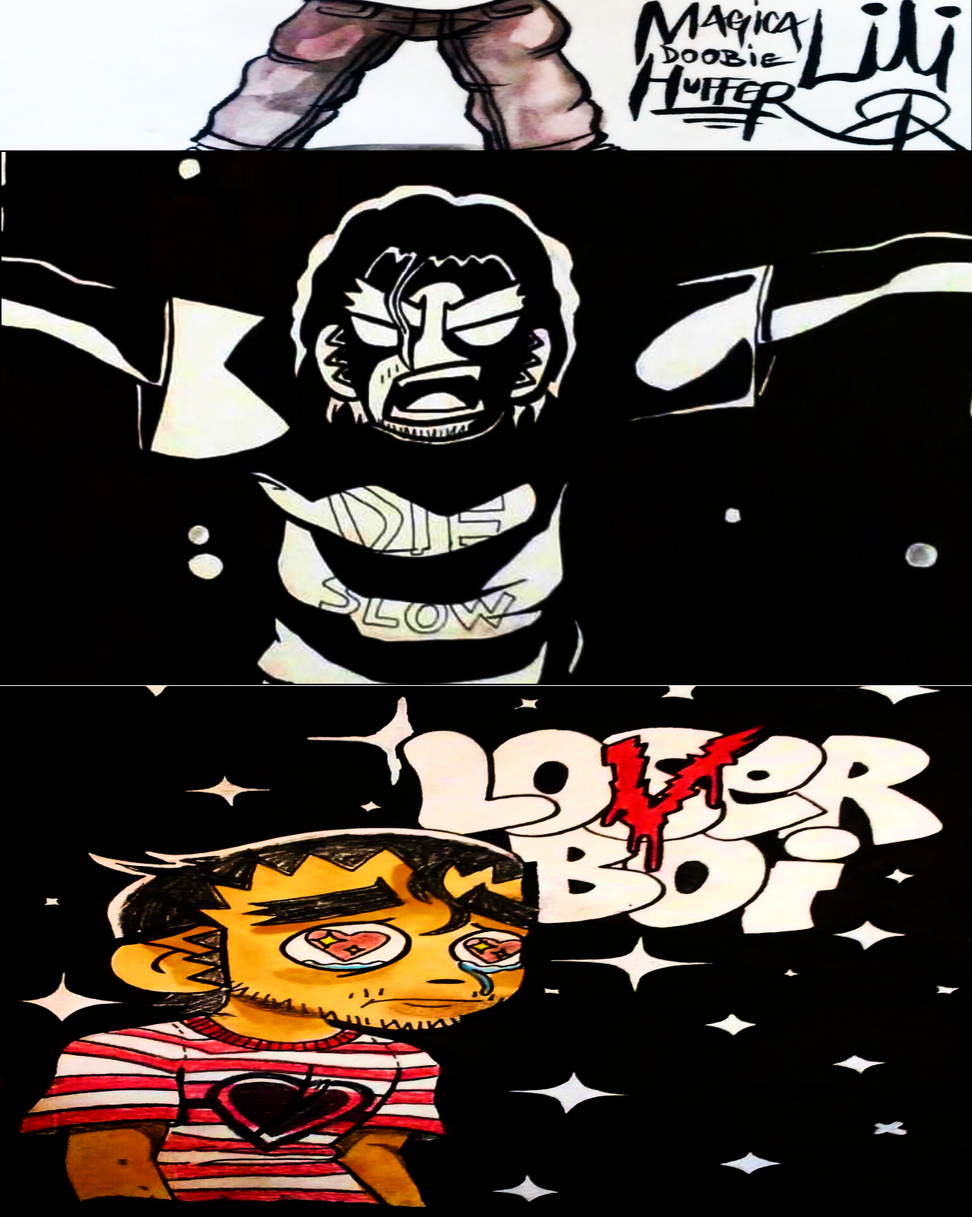
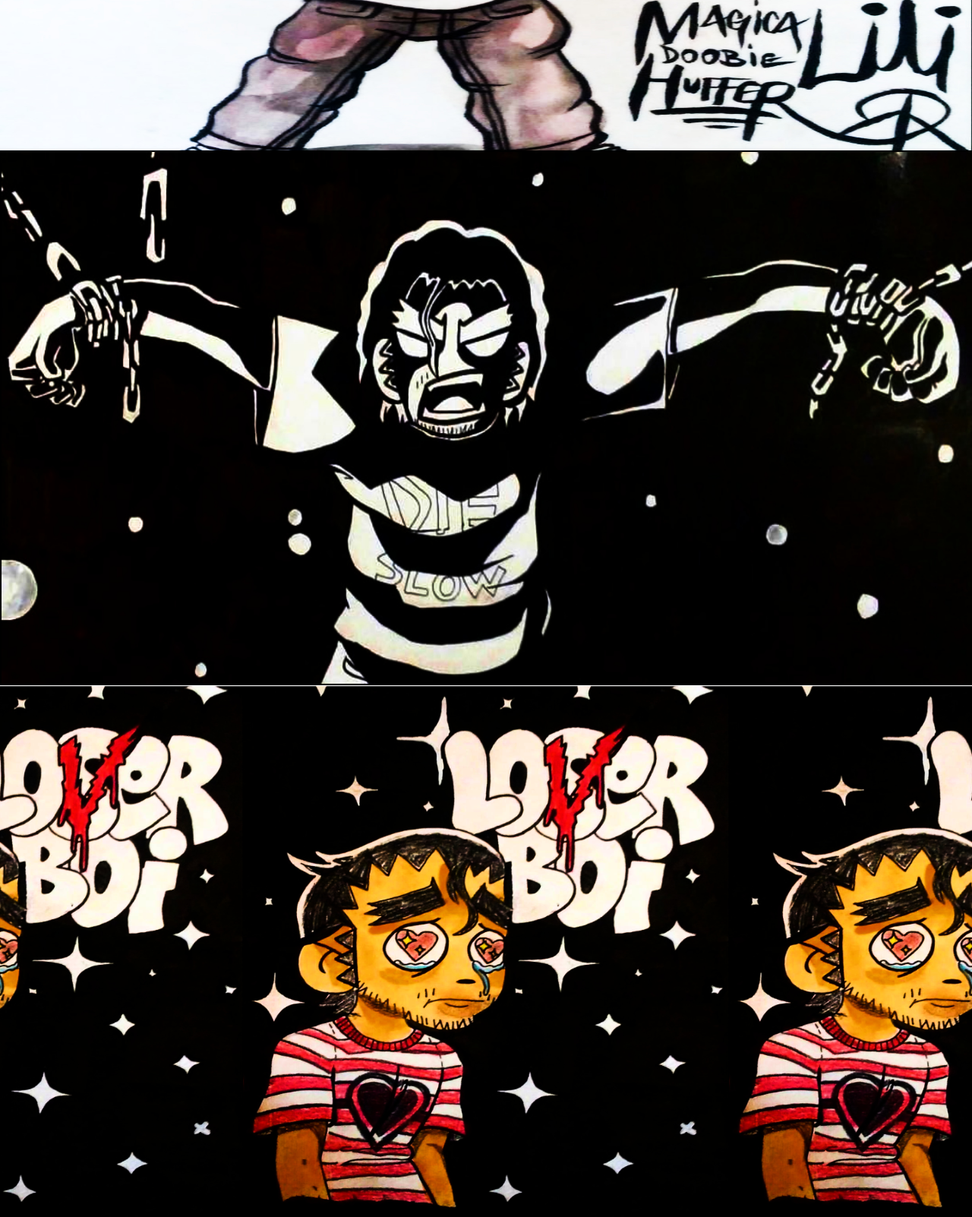
Before and after one commit to aharris4723/tj, a PHP site: page /index.html in a window 1280 px wide. Shown: the part 1561-3163 px from the top of the page at 76% size. Run offline with PHP 8.4, Linux system fonts and the light colour scheme; some web fonts are replaced.

Commit message:
Add useful message

```diff
--- a/index.css
+++ b/index.css
@@ -123,7 +123,7 @@ li a :hover {
   background-image: url('tj5edit.jpg');
   background-position: center;
   background-color: black;
-  background-size: 150% 200%;
+  background-size: 100% 170%;
 
 }
 
@@ -145,9 +145,9 @@ li a :hover {
   background-image: url('pic3edit.jpg');
   height: 700px;
   width: 100%;
-  background-size: 100% 100%;
-  background-position: cover;
-  padding-top: -80px;
+  background-size: 50% 100%;
+  background-position: center;
+
 }
 #footer-image{
 	border: 2px solid white;
```
